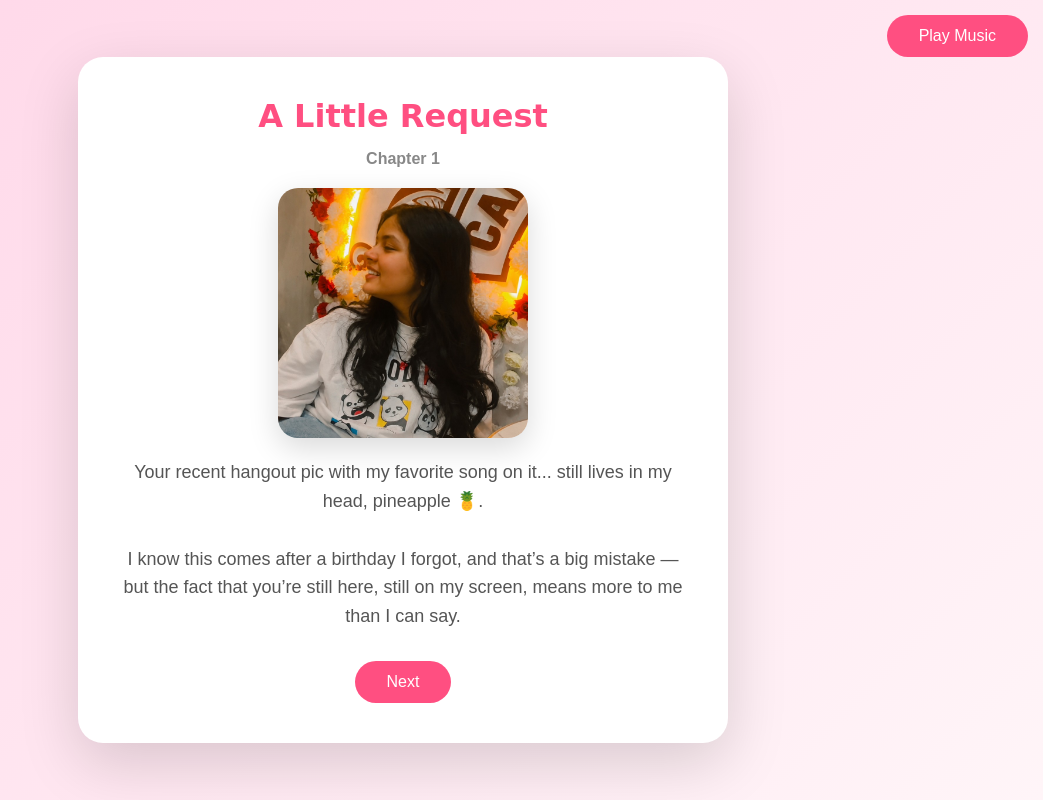
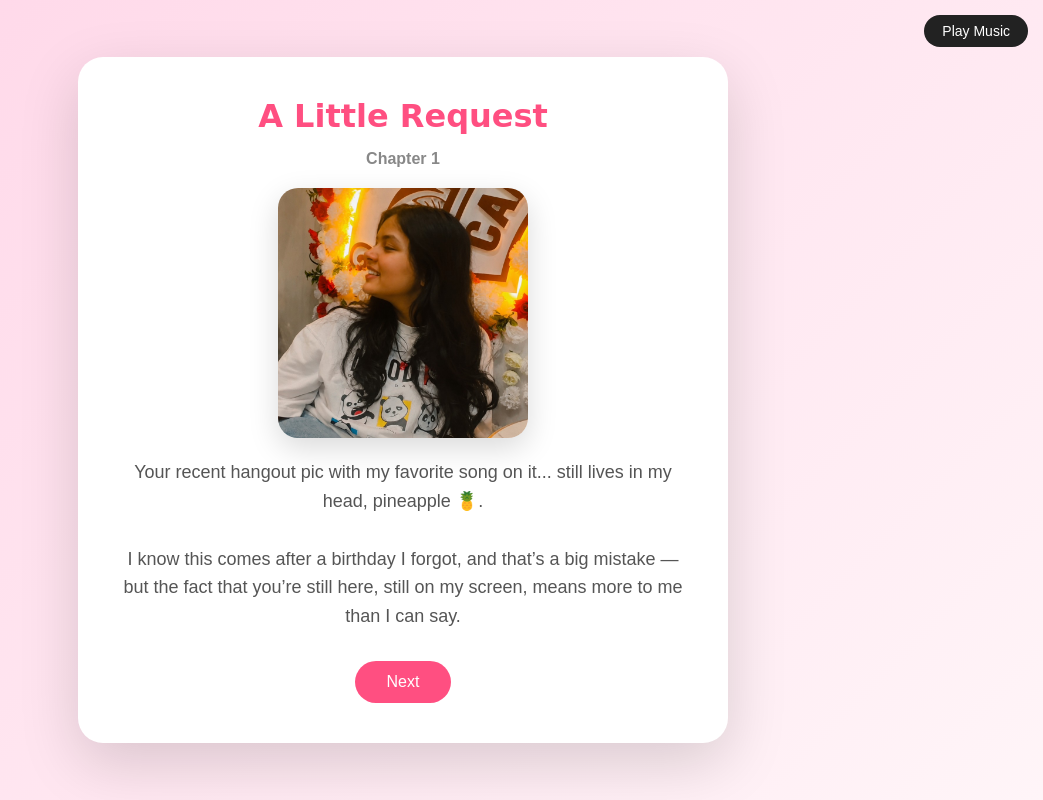
Before and after one commit to agarwalharsh329-del/agarwalharsh329-del.github.io, a plain HTML site: page index.html in a window 1280 px wide. Shown: the whole page, without its empty margins (237-1280 px from the left). Drawn offline with Linux system fonts and the light colour scheme.

Commit message:
Update style.css

```diff
--- a/style.css
+++ b/style.css
@@ -104,6 +104,18 @@ button:hover {
   line-height: 1.8;
 }
 
+.music-btn {
+  position: fixed;
+  top: 15px;
+  right: 15px;
+  z-index: 999;
+  background: #222;
+  color: #fff;
+  padding: 8px 18px;
+  border-radius: 20px;
+  font-size: 14px;
+}
+
 @media (max-width: 768px) {
   .card {
     padding: 25px;
@@ -129,10 +141,3 @@ button:hover {
     transform: translateY(0);
   }
 }
-
-.music-btn {
-  position: fixed;
-  top: 15px;
-  right: 15px;
-  z-index: 999;
-}
```
